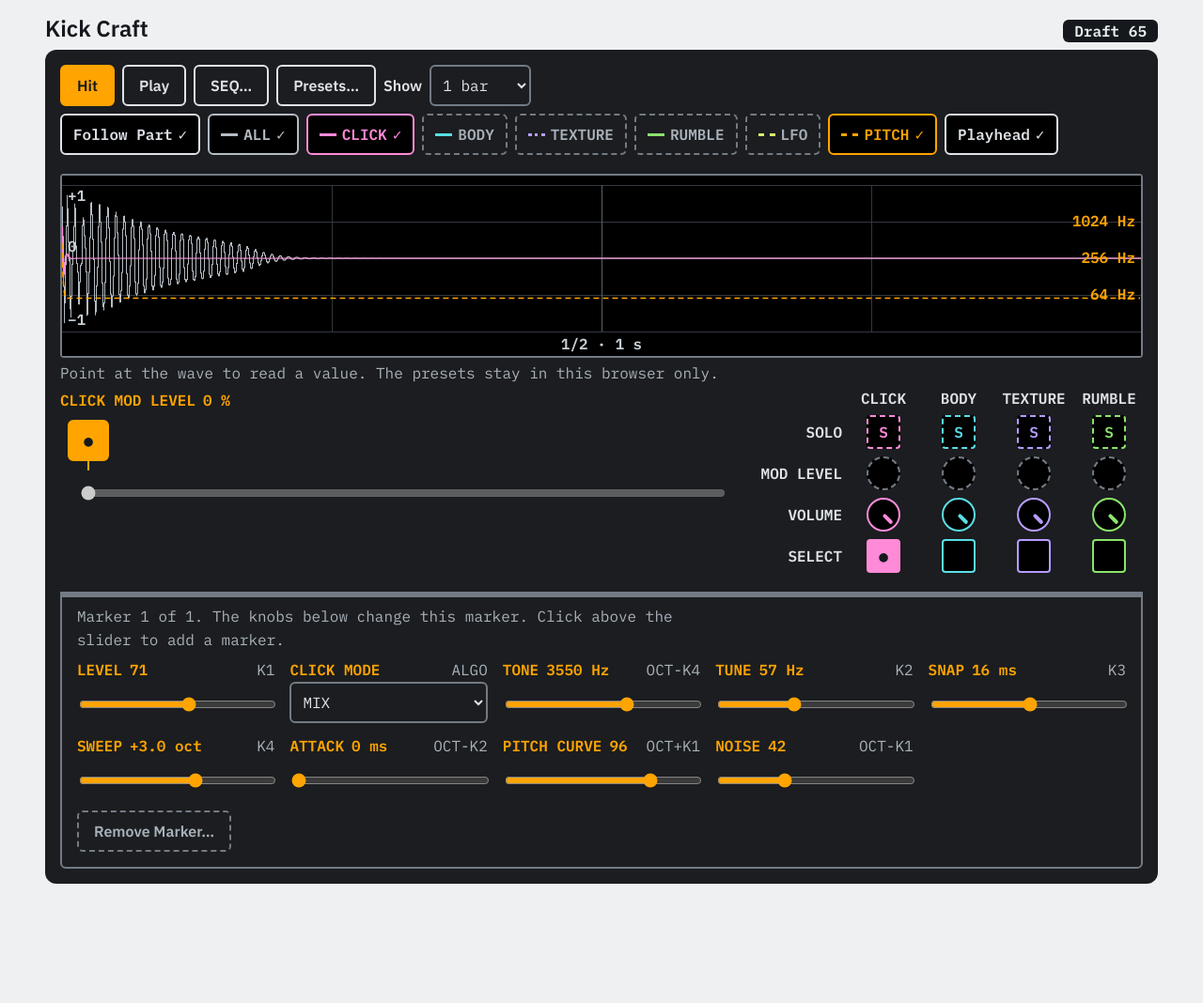
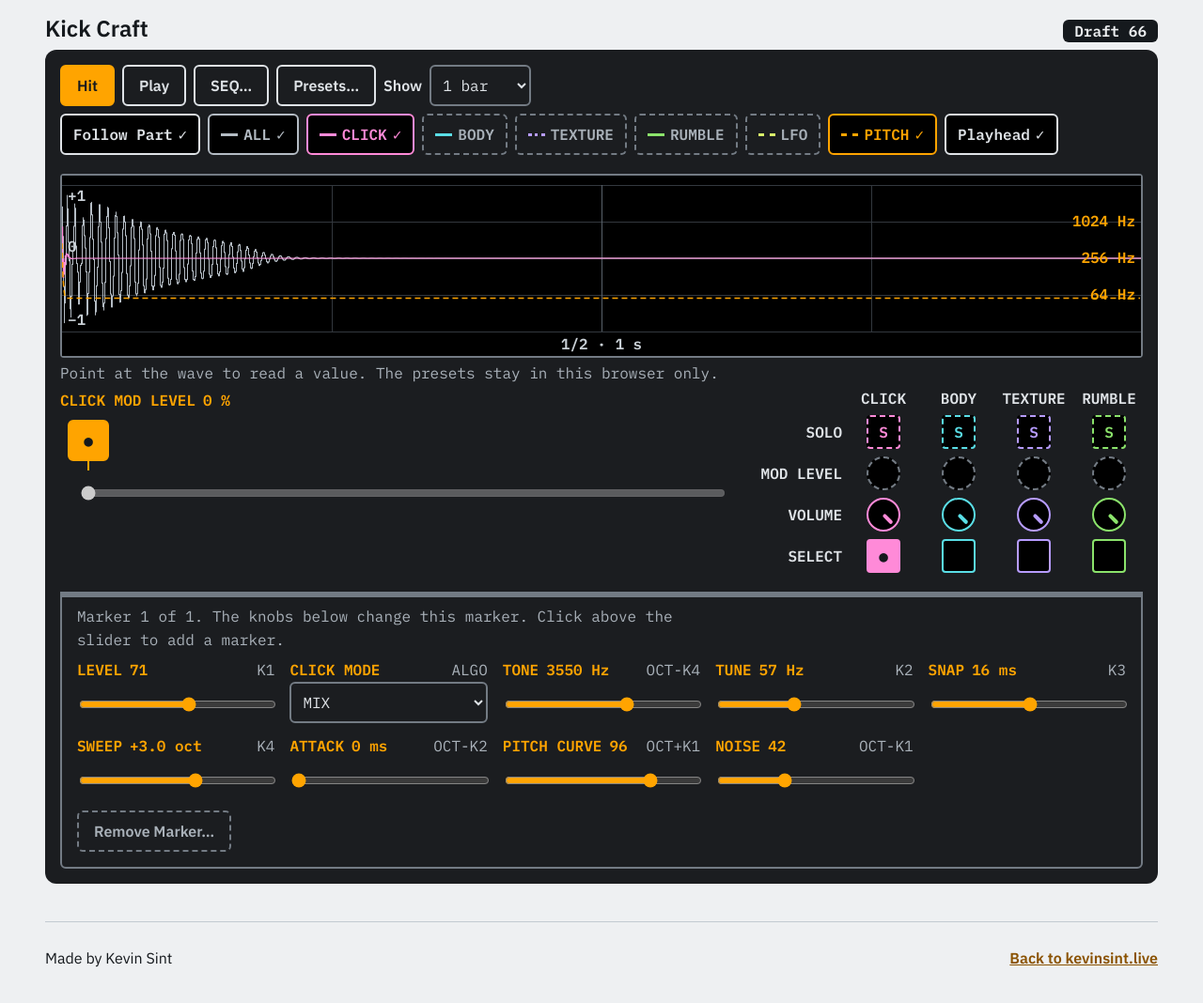
Before and after one commit to kevinsint/kick-craft, a plain HTML site: page index.html in a window 1280 px wide. Shown: the whole page at 94% size. Before the commit the page ends 981 px from the top, so only its background shows below. Drawn offline with Linux system fonts and the light colour scheme.

Commit message:
A footer at the end of the page names the author and links back to kevinsint.live (Draft 66)
Co-Authored-By: Claude Fable 5.2 <noreply@anthropic.com>
Claude-Session: https://claude.ai/code/session_01CqWDxjQD7BZcgz1hkU1bBt

```diff
--- a/index.html
+++ b/index.html
@@ -32,9 +32,13 @@ h1 { font-size: 1.5rem; } h2 { font-size: 1.5rem; } h3 { font-size: 1.125rem; }
 p { margin: 0; max-width: 68ch; }
 section { display: grid; gap: var(--s2); }
 :focus-visible { outline: 3px solid var(--layer); outline-offset: 2px; }
-.page :focus-visible { outline-color: var(--accent); }
+.page :focus-visible, .foot :focus-visible { outline-color: var(--accent); }
 .device :focus-visible { outline-color: var(--layer); }
 .hidden-text { position: absolute; width: 1px; height: 1px; overflow: hidden; clip-path: inset(50%); white-space: nowrap; }
+
+/* the footer: the author and the way back to his site. It is at the end of the page and scrolls with it */
+.foot { max-width: 74rem; margin: var(--s4) auto 0; padding-top: var(--s2); border-top: 1px solid var(--line); display: flex; flex-wrap: wrap; gap: 0 var(--s3); align-items: center; justify-content: space-between; }
+.foot a { color: var(--accent); font-weight: 600; display: inline-block; padding-block: 10px; }
 
 .instrument { gap: var(--s1); }
 .top { display: flex; flex-wrap: wrap; gap: var(--s1) var(--s2); align-items: baseline; justify-content: space-between; }
@@ -133,7 +137,7 @@ section { display: grid; gap: var(--s2); }
   <section class="instrument" aria-labelledby="h-title">
     <div class="top">
       <h1 id="h-title">Kick Craft</h1>
-      <p class="version">Draft 65</p>
+      <p class="version">Draft 66</p>
     </div>
     <div class="device">
       <div class="row">
@@ -347,6 +351,10 @@ section { display: grid; gap: var(--s2); }
   </section>
 
 </main>
+<footer class="foot">
+  <p>Made by Kevin Sint</p>
+  <a href="https://kevinsint.live/">Back to kevinsint.live</a>
+</footer>
 
 <script>
 /* SPDX-License-Identifier: GPL-3.0-only
```
